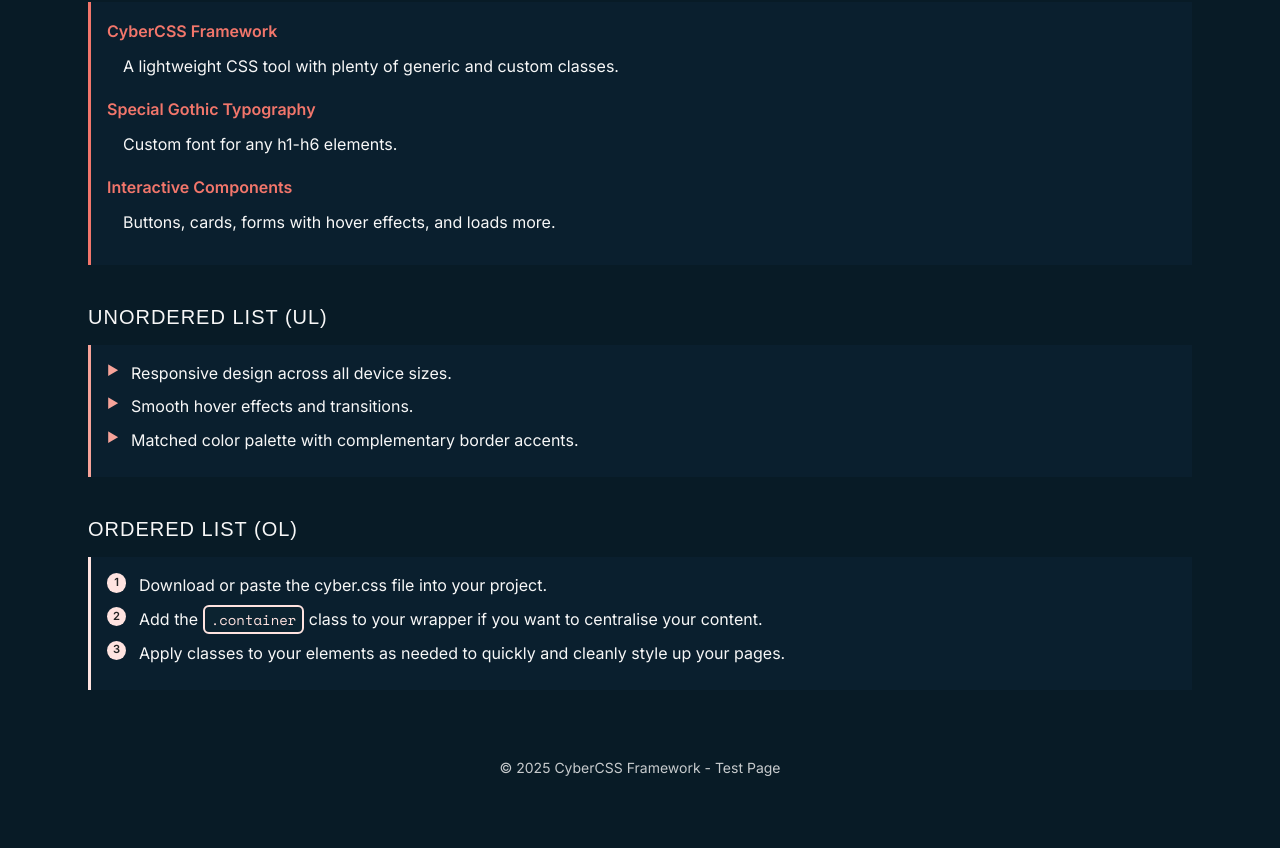
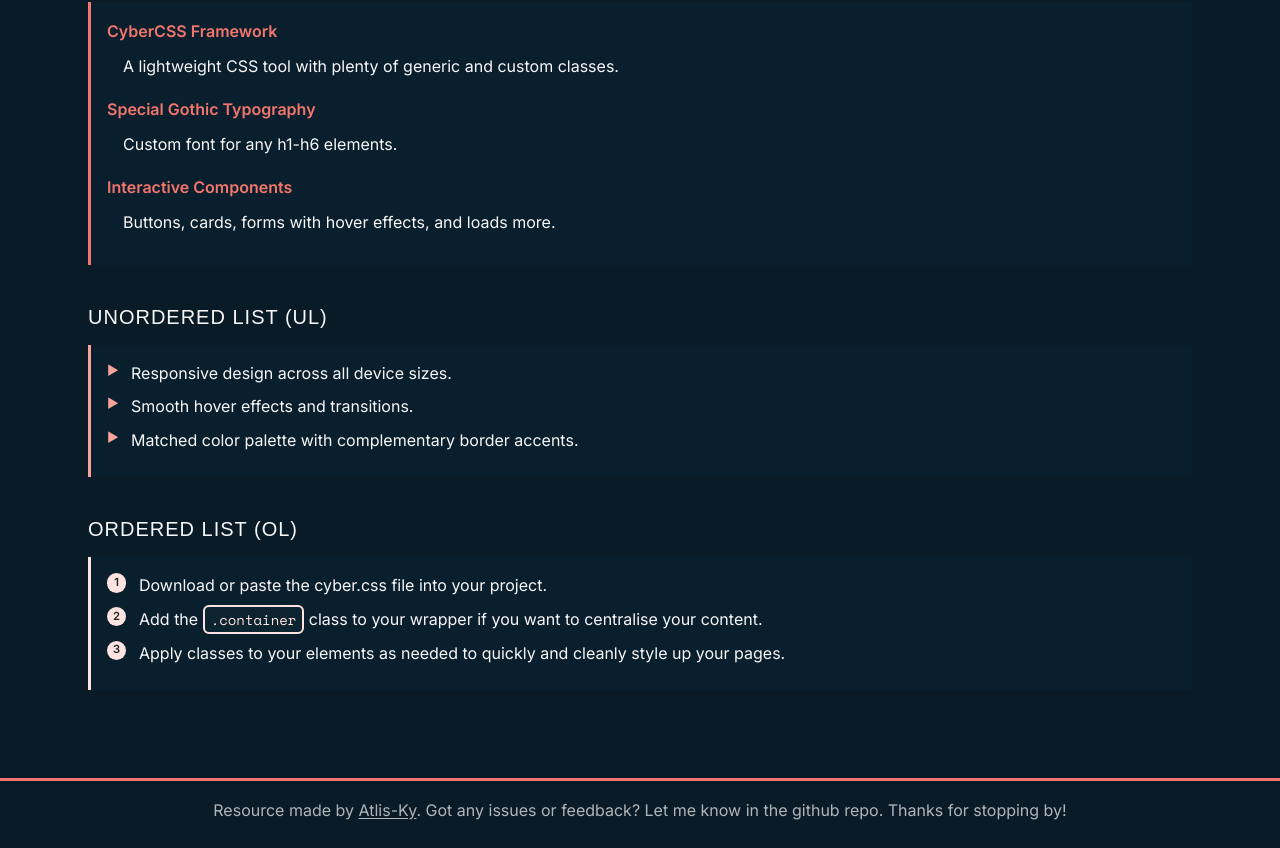
Before and after one commit to Atlis-Ky/CyberCSS-v1, a React (Vite) app: page / in a window 1280 px wide. Shown: the part 5711-6559 px from the top of the page. Before the commit the page ends 6492 px from the top, so only its background shows below. Built offline with nearby package versions, Linux system fonts and the light colour scheme; a web font is replaced by a local one.

Commit message:
Footer Updated

```diff
--- a/src/App.jsx
+++ b/src/App.jsx
@@ -2,6 +2,7 @@
 import NavBar from "./components/Navbar";
 import ContextCard from "./components/ContextCard";
 import "./styles/cyber.css";
+import Footer from "./components/Footer";
 
 function App() {
   return (
@@ -9,6 +10,7 @@
       <NavBar />
       <ContextCard />
       <DemoList />
+      <Footer />
     </>
   );
 }
--- a/src/components/DemoList.jsx
+++ b/src/components/DemoList.jsx
@@ -403,10 +403,6 @@
           </ol>
         </section>
       </main>
-
-      <footer className="text-center mt-4">
-        <small>&copy; 2025 CyberCSS Framework - Test Page</small>
-      </footer>
     </div>
   );
 };
--- a/src/components/Footer.jsx
+++ b/src/components/Footer.jsx
@@ -0,0 +1,22 @@
+import React from "react";
+import "../styles/Footer.css";
+
+const Footer = () => (
+  <footer className="footer">
+    <div className="footer-separator"></div>
+    <div className="footer-content">
+      Resource made by{" "}
+      <a
+        href="https://github.com/Atlis-ky"
+        target="_blank"
+        rel="noopener noreferrer"
+      >
+        Atlis-Ky
+      </a>
+      . Got any issues or feedback? Let me know in the github repo. Thanks for
+      stopping by!
+    </div>
+  </footer>
+);
+
+export default Footer;
--- /dev/null
+++ b/src/styles/Footer.css
@@ -0,0 +1,41 @@
+.footer {
+  padding: 1.5rem 0;
+  margin-top: 2rem;
+  width: 100%;
+  color: var(--main-text-light);
+}
+
+.footer-separator {
+  height: 3px;
+  background-color: var(--main-accent);
+  width: 100%;
+  margin-bottom: 1rem;
+}
+
+.footer-content {
+  text-align: center;
+  font-size: 1rem;
+  opacity: 0.7;
+  padding: 0 1rem;
+}
+
+.footer-content a {
+  color: inherit;
+  text-decoration: underline;
+  text-underline-offset: 2px;
+}
+
+.footer-content a:hover {
+  opacity: 0.8;
+}
+
+@media (max-width: 600px) {
+  .footer {
+    padding: 1rem 0;
+    margin-top: 1rem;
+  }
+
+  .footer-content {
+    font-size: 0.8rem;
+  }
+}
```
